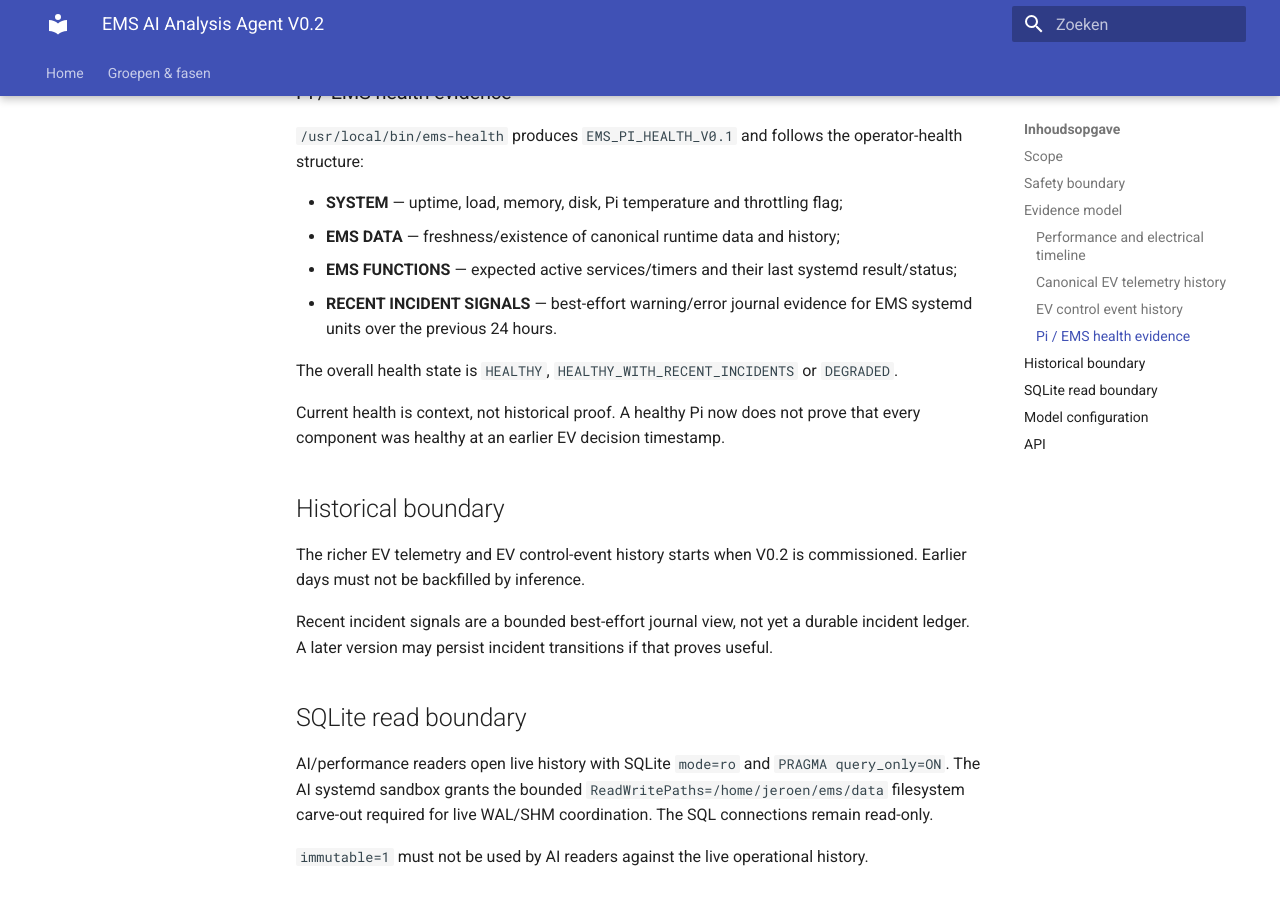
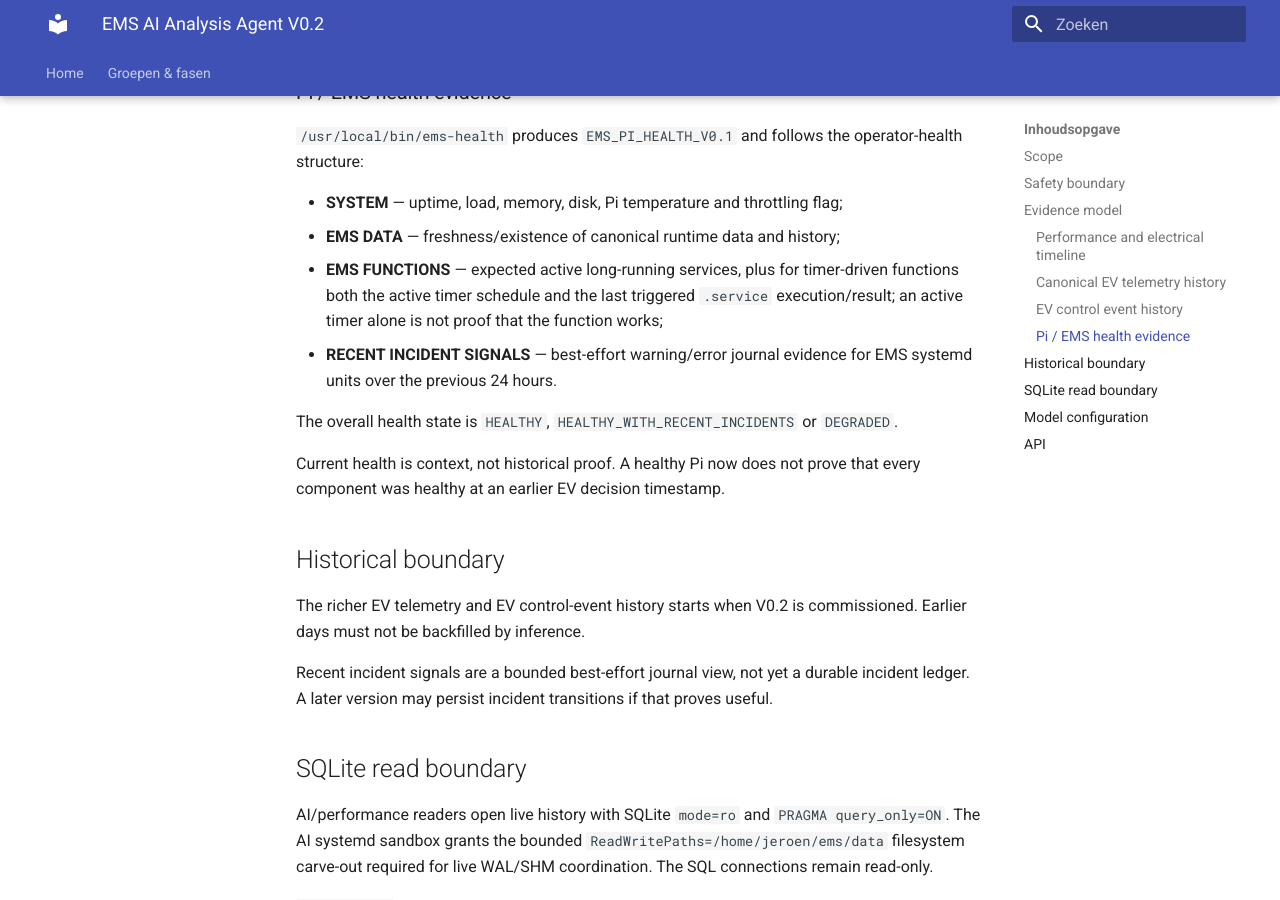
Before and after one commit to OnsKasteeltje/homey-energy-manual, an MkDocs documentation site: the page built from docs/architecture/ems-ai-analysis-agent.md, in a window 1280 px wide and 900 px high, scrolled down 2550 px. Built offline with MkDocs 1.6.1 and Material for MkDocs 9.7.7, drawn with Linux system fonts in a browser that asks for light colours.

Commit message:
docs(health): require timer execution evidence

```diff
--- a/docs/architecture/ems-ai-analysis-agent.md
+++ b/docs/architecture/ems-ai-analysis-agent.md
@@ -113,8 +113,9 @@ operator-health structure:
 
 - **SYSTEM** — uptime, load, memory, disk, Pi temperature and throttling flag;
 - **EMS DATA** — freshness/existence of canonical runtime data and history;
-- **EMS FUNCTIONS** — expected active services/timers and their last systemd
-  result/status;
+- **EMS FUNCTIONS** — expected active long-running services, plus for timer-driven
+  functions both the active timer schedule and the last triggered `.service`
+  execution/result; an active timer alone is not proof that the function works;
 - **RECENT INCIDENT SIGNALS** — best-effort warning/error journal evidence for
   EMS systemd units over the previous 24 hours.
 
```
